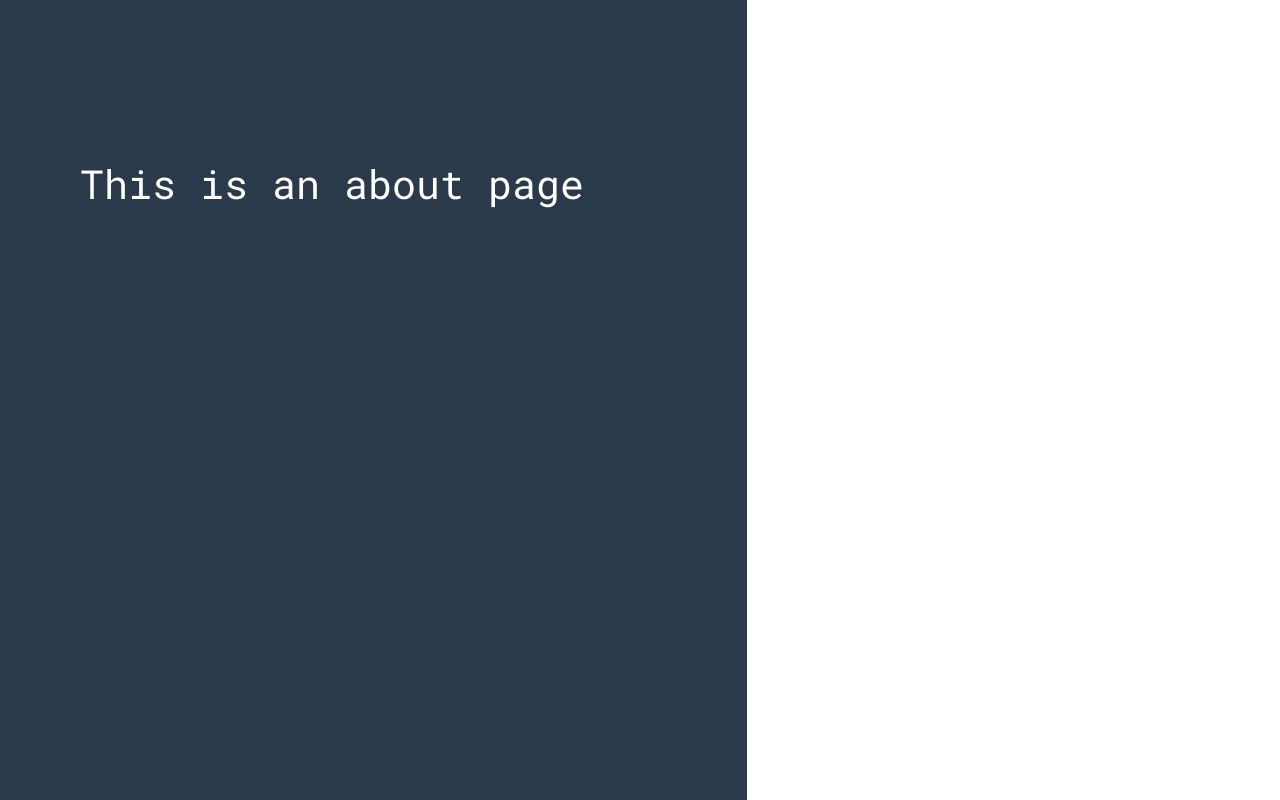
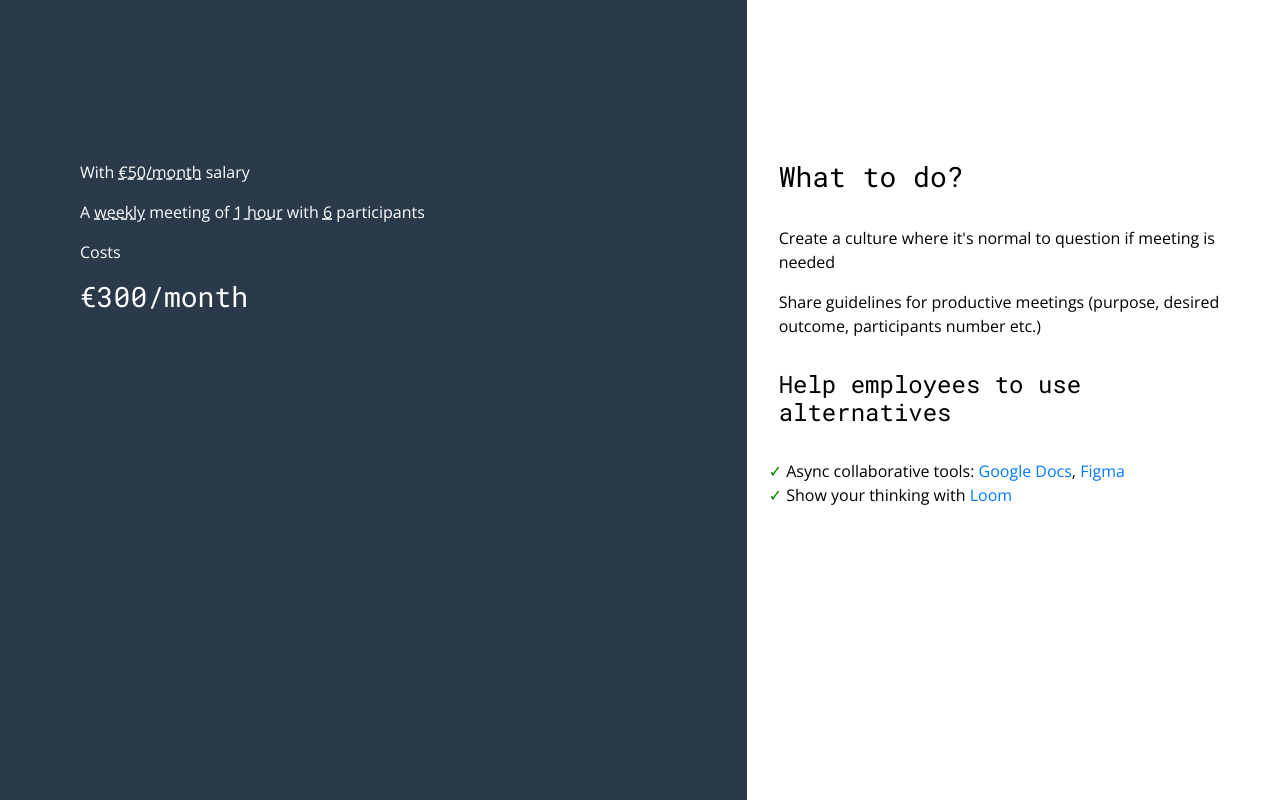
Before and after one commit to designrank/meetingless, a Vue app: page /business-impact in a window 1280 px wide. Built offline with nearby package versions, Linux system fonts and the light colour scheme.

Commit message:
Corporate flow

```diff
--- a/package.json
+++ b/package.json
@@ -8,6 +8,7 @@
     "lint": "vue-cli-service lint"
   },
   "dependencies": {
+    "base-64": "^1.0.0",
     "bootstrap": "^4.5.3",
     "bootstrap-vue": "^2.19.0",
     "core-js": "^3.6.5",
--- /dev/null
+++ b/src/components/GTDTools.vue
@@ -0,0 +1,32 @@
+<template>
+  <ul class="gtd-tools">
+    <li class="list-unstyled">
+      Async collaborative tools:
+      <a href="https://docs.google.com/" target="_blank">Google Docs</a>,
+      <a href="https://figma.com/" target="_blank">Figma</a>
+    </li>
+    <li>
+      Show your thinking with
+      <a href="https://loom.com/" target="_blank">Loom</a>
+    </li>
+  </ul>
+</template>
+
+<script>
+import { Component, Vue } from "vue-property-decorator";
+@Component
+export default class GTDTools extends Vue {}
+</script>
+
+<style lang="scss">
+ul.gtd-tools {
+  list-style-type: none;
+  padding-left: 0;
+
+  li:before {
+    content: "✓";
+    color: green;
+    margin-left: -10px;
+  }
+}
+</style>
--- a/src/components/InlineDropdown.vue
+++ b/src/components/InlineDropdown.vue
@@ -6,8 +6,8 @@
               :title="title"
               @click="toggleDropdown"
           >{{caption}}</span>
-              <div :class="['dropdown-menu', 'form-row', showEdit ? 'show' : '']" id="meetingNameEdit">
-                <div class="dropdown-item col p-2">
+              <div :class="['dropdown-menu', showEdit ? 'show' : '']">
+                <div class="dropdown-item p-2">
                   <slot/>
                 </div>
               </div>
@@ -18,7 +18,7 @@
 import { Component, Prop, Vue } from "vue-property-decorator";
 @Component
 export default class InlineDropdown extends Vue {
-  @Prop({default: ""})
+  @Prop({default: "click to change"})
   private title!: string
 
   @Prop({required: true})
@@ -31,3 +31,9 @@ export default class InlineDropdown extends Vue {
   }
 }
 </script>
+
+<style lang="scss" scoped>
+.dropdown-menu {
+  width: max-content;
+}
+</style>
--- a/src/components/SplitLayout.vue
+++ b/src/components/SplitLayout.vue
@@ -1,5 +1,5 @@
 <template>
-    <section class="whole-page row">
+    <section class="whole-page row" v-on:click="$emit('globalclick', $event.target)">
         <section class="col-7 dark-side">
           <slot name="dark-side"></slot>
         </section>
--- a/src/main.ts
+++ b/src/main.ts
@@ -1,6 +1,6 @@
 import Vue from 'vue'
 import App from './App.vue'
-import router from './router'
+import router from './router/router'
 import store from './store'
 
 Vue.config.productionTip = false
--- a/src/router/index.ts
+++ b/src/router/router.ts
@@ -9,16 +9,13 @@ Vue.use(VueRouter)
 const routes: Array<RouteConfig> = [
   {
     path: '/',
-    name: 'Landing',
     component: Landing
   },
   {
     path: '/business-impact',
-    name: 'Business Impact',
     component: BusinessImpact
   },{
-    path: '/decision',
-    name: 'Decision',
+    path: '/decision/:params?',
     component: Decision
   },
 ]
--- a/src/views/BusinessImpact.vue
+++ b/src/views/BusinessImpact.vue
@@ -1,12 +1,78 @@
 <template>
   <SplitLayout>
     <template slot="dark-side">
-      <div class="about">
-        <h1>This is an about page</h1>
-      </div>
+      <article>
+        <section>
+          <p>
+            With
+            <InlineDropdown :caption="salaryCaption">
+              <div class="form-row">
+                <select class="mx-1 form-control col" v-model="salaryCurrency">
+                  <option v-for="(symbol, code) in Currencies" :key="code" :value="symbol">
+                    {{ code }} - {{ symbol }}
+                  </option>
+                </select>
+                <input class="mx-1 form-control col" type="number" v-model="salaryAmount"/>
+                <select class="mx-1 form-control col" v-model="salaryPeriod">
+                  <option v-for="(period, index) in SalaryPeriods" :key="index" :value="period">{{ period }}</option>
+                </select>
+              </div>
+            </InlineDropdown>
+            salary
+          </p>
+          <p>
+            A
+            <InlineDropdown :caption="meetingFrequency">
+                <select class="mx-1 form-control" v-model="meetingFrequency">
+                  <option v-for="(frequency, code) in MeetingFrequency" :key="code" :value="frequency">
+                    {{ frequency }}
+                  </option>
+                </select>
+            </InlineDropdown>
+            meeting of
+            <InlineDropdown :caption="meetingLengthCaption">
+              <div class="form-row">
+                <input id="hours-adjustment" type="number" class="mx-1 form-control col" v-model="meetingHours"/>
+                <label for="hours-adjustment"> hours</label>
+              </div>
+            </InlineDropdown>
+            with
+            <InlineDropdown :caption="meetingParticipants">
+                <input type="number" class="mx-1 form-control col" v-model="meetingParticipants"/>
+            </InlineDropdown>
+            participants
+          </p>
+          <p>
+            Costs
+          </p>
+          <h3>
+            {{ salaryCurrency }}{{ meetingCost }}/month
+          </h3>
+        </section>
+      </article>
     </template>
     <template slot="bright-side">
-
+      <article>
+        <header>
+          <h3>What to do?</h3>
+        </header>
+        <section>
+          <p>
+            Create a culture where it's normal to question if meeting is needed
+          </p>
+          <p>
+            Share guidelines for productive meetings (purpose, desired outcome, participants number etc.)
+          </p>
+        </section>
+        <article>
+          <header>
+            <h4>Help employees to use alternatives</h4>
+          </header>
+          <section>
+            <GTDTools/>
+          </section>
+        </article>
+      </article>
     </template>
   </SplitLayout>
 </template>
@@ -14,10 +80,63 @@
 <script lang="ts">
 import {Component, Vue} from "vue-property-decorator";
 import SplitLayout from "../components/SplitLayout.vue";
+import InlineDropdown from "@/components/InlineDropdown.vue";
+import GTDTools from "@/components/GTDTools.vue";
+
+enum SalaryPeriod {
+  WEEK = "week",
+  MONTH = "month",
+  YEAR = "year"
+}
+
+enum SupportedCurrency {
+  EUR = "€",
+  GBP = "£",
+  USD = "$",
+  NOK = "kr",
+  CHF = "CHF",
+  RUB = "₽",
+  JPY = "¥",
+  CNY = "¥ /元"
+}
+
+enum MeetingFrequency {
+  ONE_TIME = "one-time",
+  DAILY = "daily",
+  WEEKLY = "weekly"
+}
 
 @Component({
-  components: {SplitLayout}
+  components: {InlineDropdown, SplitLayout, GTDTools}
 })
 export default class BusinessImpact extends Vue {
+  private readonly Currencies = SupportedCurrency
+  private readonly MeetingFrequency = MeetingFrequency
+  private readonly SalaryPeriods = Object.values(SalaryPeriod)
+
+  salaryCurrency: SupportedCurrency = SupportedCurrency.EUR
+
+  salaryAmount = 50
+
+  salaryPeriod: SalaryPeriod = SalaryPeriod.MONTH
+
+  meetingFrequency: MeetingFrequency = MeetingFrequency.WEEKLY
+
+  meetingHours = 1
+
+  meetingParticipants = 6
+
+  public get meetingCost() {
+    return this.salaryAmount * this.meetingParticipants
+  }
+
+  public get salaryCaption() {
+    return `${this.salaryCurrency}${this.salaryAmount}/${this.salaryPeriod}`
+  }
+
+  public get meetingLengthCaption() {
+    const hourLabel = this.meetingHours === 1 ? 'hour' : 'hours'
+    return `${this.meetingHours} ${hourLabel}`
+  }
 }
 </script>
--- a/src/views/Decision.vue
+++ b/src/views/Decision.vue
@@ -36,9 +36,32 @@
 </template>
 
 <script lang="ts">
-import {Component, Vue} from "vue-property-decorator";
+import {Component, Watch, Vue} from "vue-property-decorator";
 import SolidLayout from "../components/SolidLayout.vue";
 import InlineDropdown from "@/components/InlineDropdown.vue";
+
+type ItemState = "meeting" | "no-meeting" | "next"
+
+type ChosenState = "yes" | "no" | undefined
+
+class QuestItem {
+  description: string
+  yesAction: ItemState
+  noAction: ItemState
+  chosen: ChosenState
+
+  constructor(description: string, yesAction: ItemState, noAction: ItemState) {
+    this.description = description;
+    this.yesAction = yesAction;
+    this.noAction = noAction;
+    this.chosen = undefined
+  }
+}
+
+interface UrlParams {
+  n: string;
+  a: QuestItem[];
+}
 
 @Component({
   components: {InlineDropdown, SolidLayout}
@@ -46,7 +69,7 @@ import InlineDropdown from "@/components/InlineDropdown.vue";
 export default class Decision extends Vue {
   private started = false
 
-  private stages = []
+  private stages: QuestItem[] = []
 
   private newMeetingName = ""
 
@@ -54,6 +77,38 @@ export default class Decision extends Vue {
 
   public get meetingNameWrapper() {
     return this.meetingName ? `meeting "${this.meetingName}"` : "upcoming meeting"
+  }
+
+  @Watch('meetingName')
+  meetingNameChange() {
+    this.setUrlParams()
+  }
+
+  mounted() {
+    const params = this.$route.query.params
+
+    if (!params) return
+
+    this.readUrlParams(params.toString())
+  }
+
+  public readUrlParams(params: string) {
+    const dataObject: UrlParams = JSON.parse(atob(params))
+
+    this.meetingName = dataObject.n
+    this.stages = dataObject.a
+  }
+
+  public setUrlParams() {
+    const dataObject: UrlParams = {
+      n: this.meetingName,
+      a: this.stages
+    }
+
+    const dataLine = btoa(JSON.stringify(dataObject))
+    const newUrl = this.$route.path + '?params=' + dataLine
+
+    this.$router.push(newUrl)
   }
 
   public nameEdit() {
--- a/src/views/Landing.vue
+++ b/src/views/Landing.vue
@@ -42,17 +42,7 @@
             <h4>Tools to get things done</h4>
           </header>
           <section>
-            <ul class="gtd-tools">
-              <li class="list-unstyled">
-                Async collaborative tools:
-                <a href="https://docs.google.com/" target="_blank">Google Docs</a>,
-                <a href="https://figma.com/" target="_blank">Figma</a>
-              </li>
-              <li>
-                Show your thinking with
-                <a href="https://loom.com/" target="_blank">Loom</a>
-              </li>
-            </ul>
+            <GTDTools/>
           </section>
         </article>
       </article>
@@ -63,10 +53,12 @@
 <script lang="ts">
 import {Component, Vue} from 'vue-property-decorator';
 import HelloWorld from '@/components/HelloWorld.vue';
-import SplitLayout from "@/components/SplitLayout.vue"; // @ is an alias to /src
+import SplitLayout from "@/components/SplitLayout.vue";
+import GTDTools from "@/components/GTDTools.vue"; // @ is an alias to /src
 
 @Component({
   components: {
+    GTDTools,
     SplitLayout,
     HelloWorld,
   },
@@ -77,15 +69,4 @@ export default class Home extends Vue {
 
 <style lang="scss" scoped>
 
-ul.gtd-tools {
-  list-style-type: none;
-  padding-left: 0;
-
-  li:before {
-    content: "✓";
-    color: green;
-    margin-left: -10px;
-  }
-}
-
 </style>
```
Also changed, not shown: 1 other file (tests, documents, lock files or other folders).
